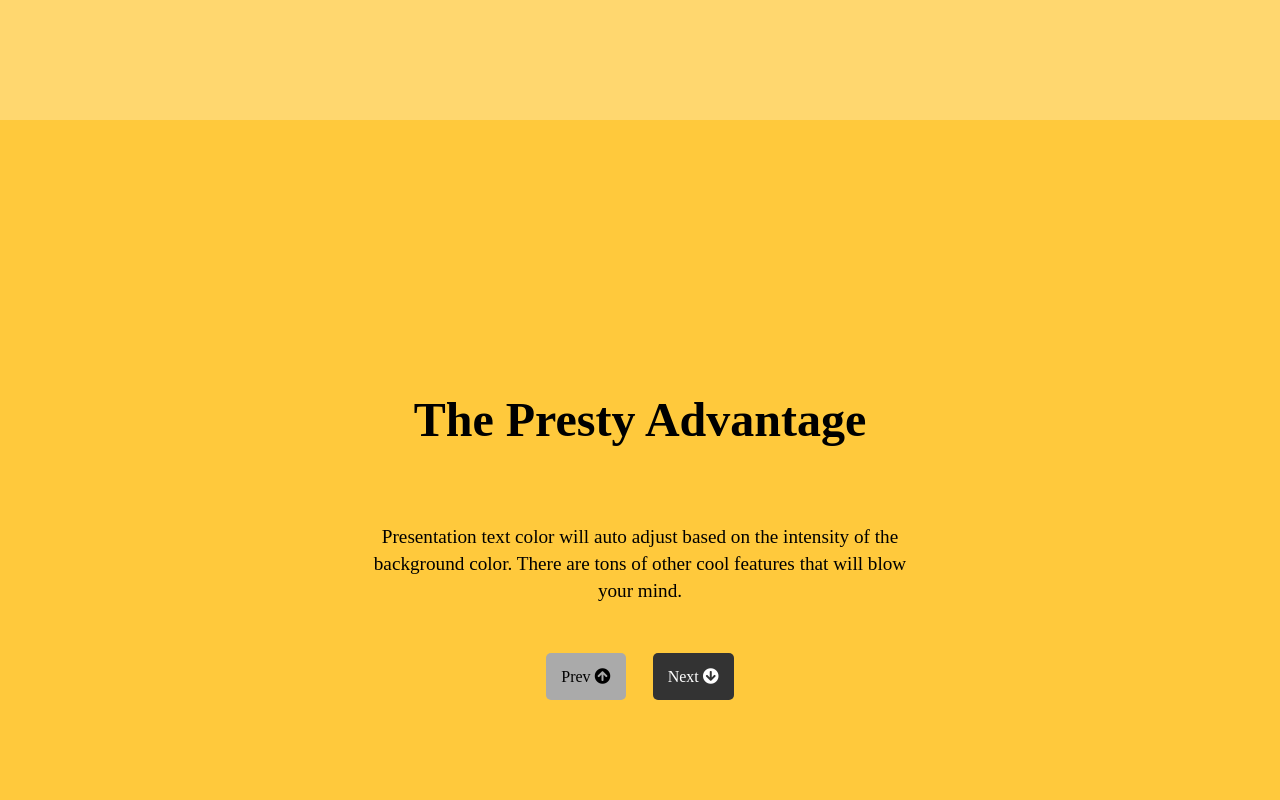
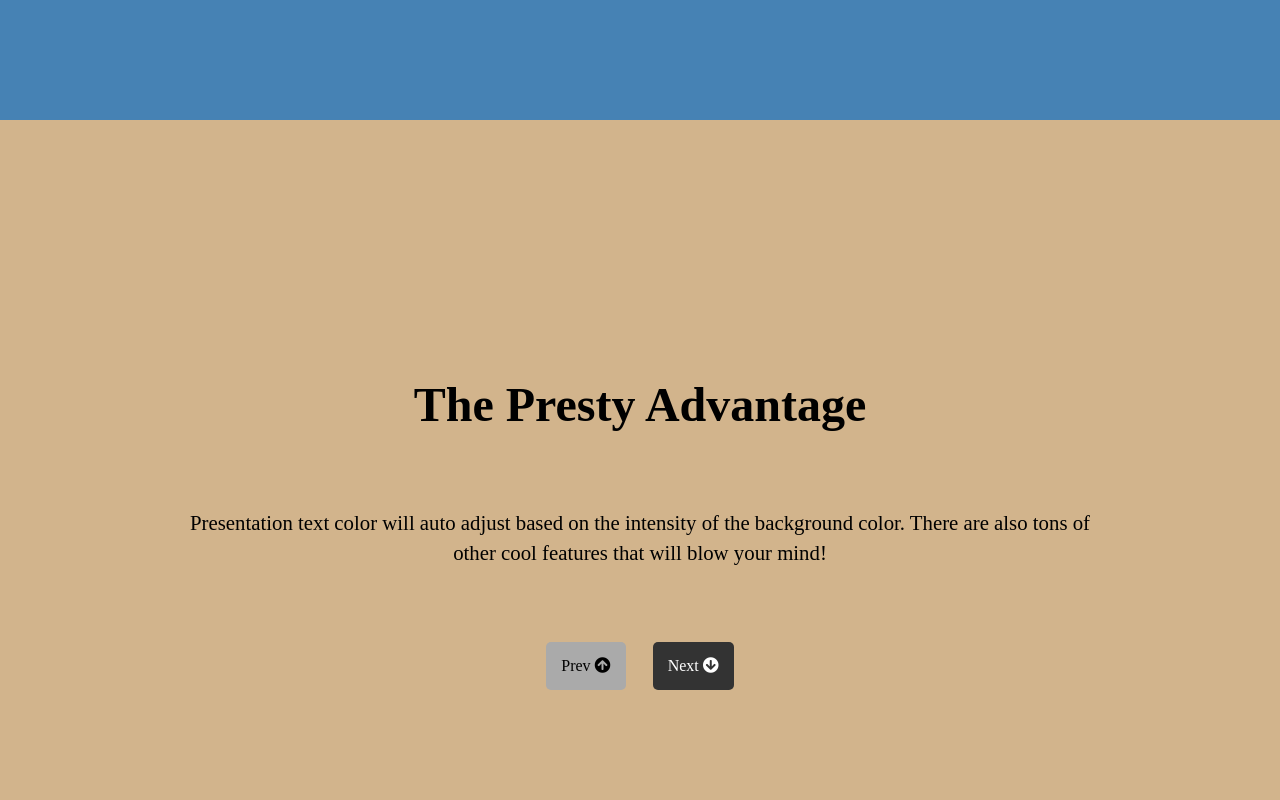
Before and after one commit to VigilV11/Presty, a plain HTML site: page index.html in a window 1280 px wide. Shown: the part 680-1480 px from the top of the page. Drawn offline with Linux system fonts and the light colour scheme.

Commit message:
feat: add nicer colors; add animation to first slide and transition to buttons; add js to go to first page on page refresh

```diff
--- a/index.html
+++ b/index.html
@@ -38,8 +38,8 @@
       <h1>The Presty Advantage</h1>
       <p>
         Presentation text color will auto adjust based on the intensity of the
-        background color. There are tons of other cool features that will blow
-        your mind.
+        background color. There are also tons of other cool features that will
+        blow your mind!
       </p>
 
       <div>
--- a/index.js
+++ b/index.js
@@ -11,5 +11,12 @@ allBtns.forEach((btn) => {
     document
       .querySelector(btnElement.getAttribute('href'))
       .scrollIntoView({ behavior: 'smooth' });
+
+    // setTimeout(() => location.reload(), 1000);
   });
 });
+
+// Take scroll position to 1st page when any page is refreshed
+window.onbeforeunload = function () {
+  window.scrollTo(0, 0);
+};
--- a/style.scss
+++ b/style.scss
@@ -11,6 +11,11 @@ $bg-color-1: lighten(#ffc93c, 10%);
 $bg-color-2: #ffc93c;
 $bg-color-3: #dbf6e9;
 $bg-color-4: #9ddfd3;
+
+$bg-color-1: steelblue;
+$bg-color-2: tan;
+$bg-color-3: teal;
+$bg-color-4: slateblue;
 
 $text-dark: #000;
 $text-light: #fff;
@@ -66,20 +71,38 @@ body {
 
   h1 {
     font-size: 3rem;
+    position: relative;
+    transform: translateY(-400%);
+    animation: animate-heading 1s forwards ease-in-out;
+    opacity: 0;
+  }
+
+  @keyframes animate-heading {
+    to {
+      transform: translateY(0);
+      opacity: 1;
+    }
   }
 
   p {
-    font-size: 1.2rem;
-    // font-stretch: extra-expanded;
+    font-size: 1.3rem;
     line-height: 1.4;
     margin-bottom: 5%;
-    padding: 0 40vh;
+    padding: 0 8rem;
+    transform: translateX(-100%);
+    opacity: 0;
+    animation: animate-text 1s forwards ease-in-out 0.5s;
+  }
+
+  @keyframes animate-text {
+    to {
+      transform: translateX(0);
+      opacity: 1;
+    }
   }
 
   div {
     width: 30%;
-    // position: relative;
-    // z-index: 10;
   }
 }
 
@@ -89,6 +112,7 @@ body {
   margin: 8px;
   border: 0;
   border-radius: 5px;
+  display: inline-block;
 }
 
 .btn {
@@ -96,6 +120,7 @@ body {
     @extend %btn-common;
     background-color: $btn-dark-color;
     color: auto_text_color($btn-dark-color, $text-dark, $text-light);
+    transition: all 0.5s;
 
     &:hover {
       background-color: lighten($btn-dark-color, 10%);
@@ -106,9 +131,10 @@ body {
     @extend %btn-common;
     background-color: $btn-light-color;
     color: auto_text_color($btn-light-color, $text-dark, $text-light);
-  }
+    transition: all 0.5s;
 
-  &:hover {
-    background-color: darken($btn-light-color, 10%);
+    &:hover {
+      background-color: darken($btn-light-color, 10%);
+    }
   }
 }
```
Also changed, not shown: style.css, 1 other file.
